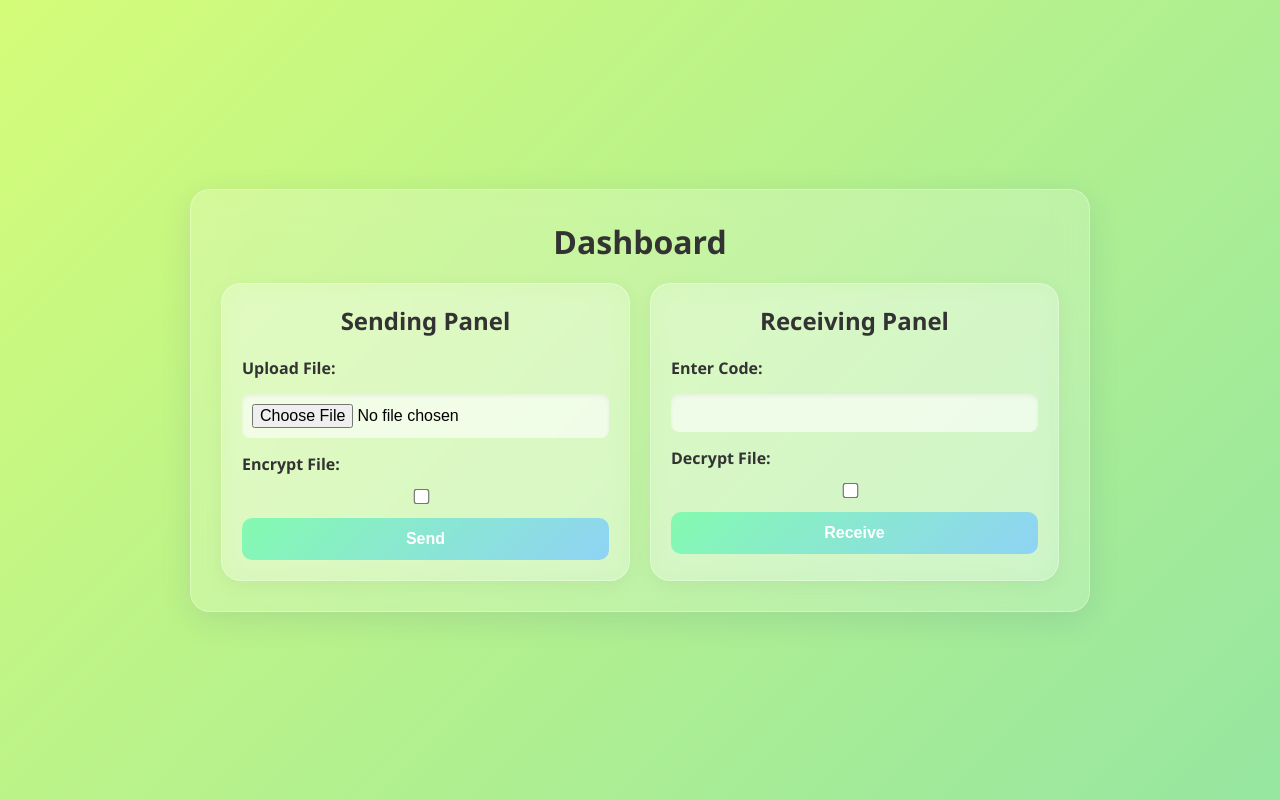
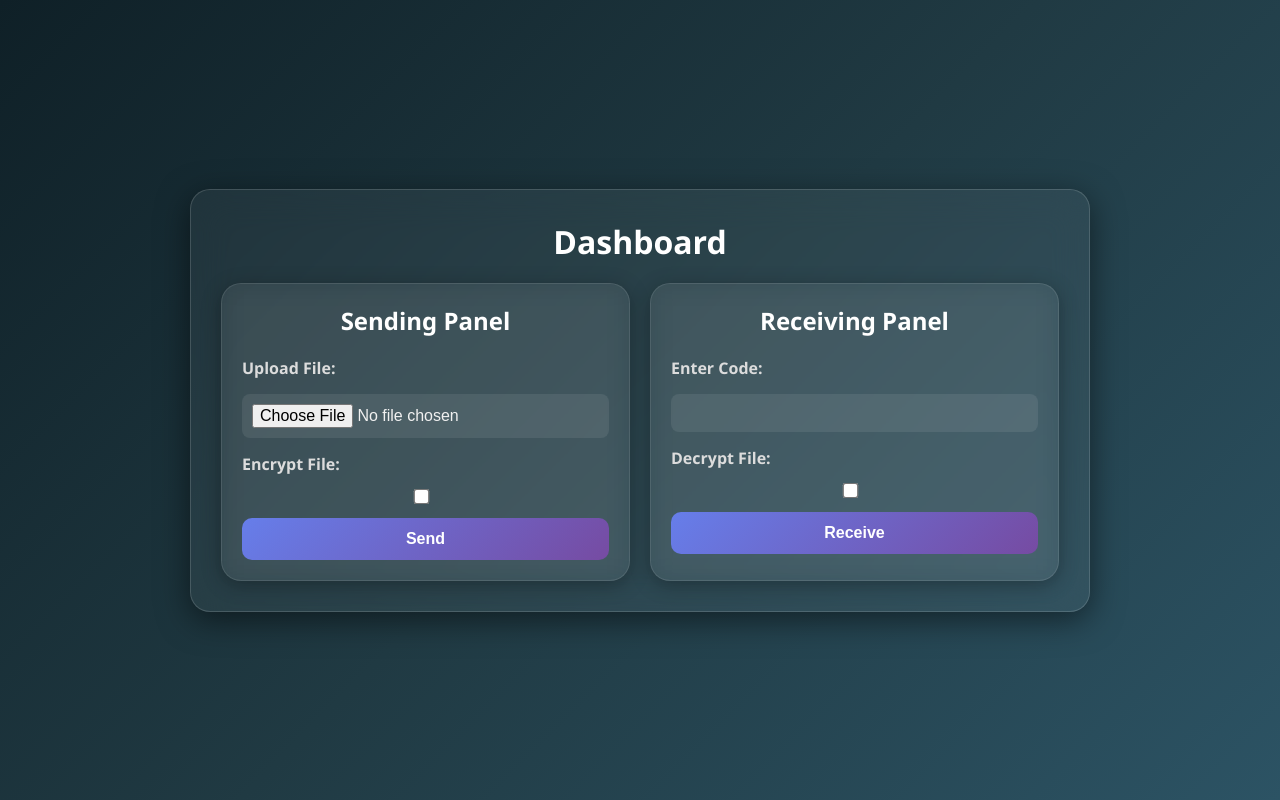
Before and after one commit to abdul-rafeh-91/ZK-File-Sharing, a Flask app: page /dashboard in a window 1280 px wide. Run offline with Flask 3, Linux system fonts and the light colour scheme; the visitor is signed in with stand-in values (Sample User, id 1).

Commit message:
Css updated

```diff
--- a/static/css/style.css
+++ b/static/css/style.css
@@ -7,31 +7,32 @@
 
 body {
     font-family: 'Segoe UI', Tahoma, Geneva, Verdana, sans-serif;
-    background: linear-gradient(135deg, #d4fc79, #96e6a1);
+    background: linear-gradient(135deg, #0f2027, #203a43, #2c5364);
     min-height: 100vh;
     display: flex;
     justify-content: center;
     align-items: center;
     padding: 20px;
+    color: #f1f1f1;
 }
 
 /* Container Styling */
 .container {
     width: 100%;
     max-width: 900px;
-    background: rgba(255, 255, 255, 0.2);
+    background: rgba(255, 255, 255, 0.05);
     border-radius: 20px;
     padding: 30px;
-    backdrop-filter: blur(15px);
-    -webkit-backdrop-filter: blur(15px);
-    border: 1px solid rgba(255, 255, 255, 0.3);
-    box-shadow: 0 8px 32px rgba(31, 38, 135, 0.1);
+    backdrop-filter: blur(18px);
+    -webkit-backdrop-filter: blur(18px);
+    border: 1px solid rgba(255, 255, 255, 0.15);
+    box-shadow: 0 8px 32px rgba(0, 0, 0, 0.5);
 }
 
 /* Headings */
 h1, h2, h3 {
     text-align: center;
-    color: #333;
+    color: #ffffff;
     margin-bottom: 20px;
 }
 
@@ -45,7 +46,7 @@ form {
 
 label {
     font-weight: 600;
-    color: #333;
+    color: #dcdcdc;
 }
 
 input[type="text"],
@@ -55,11 +56,19 @@ input[type="file"] {
     font-size: 16px;
     border: none;
     border-radius: 8px;
-    background: rgba(255, 255, 255, 0.6);
-    box-shadow: inset 0 2px 4px rgba(0, 0, 0, 0.05);
+    background: rgba(255, 255, 255, 0.08);
+    color: #f1f1f1;
     outline: none;
+    transition: background 0.3s;
 }
 
+input[type="text"]:focus,
+input[type="password"]:focus,
+input[type="file"]:focus {
+    background: rgba(255, 255, 255, 0.12);
+}
+
+/* Checkbox */
 input[type="checkbox"] {
     transform: scale(1.2);
     margin-right: 8px;
@@ -71,7 +80,7 @@ button {
     font-size: 16px;
     font-weight: bold;
     color: #fff;
-    background: linear-gradient(135deg, #84fab0, #8fd3f4);
+    background: linear-gradient(135deg, #667eea, #764ba2);
     border: none;
     border-radius: 10px;
     cursor: pointer;
@@ -79,7 +88,7 @@ button {
 }
 
 button:hover {
-    background: linear-gradient(135deg, #8fd3f4, #84fab0);
+    background: linear-gradient(135deg, #764ba2, #667eea);
     transform: scale(1.05);
 }
 
@@ -94,12 +103,12 @@ button:hover {
 .sending-panel,
 .receiving-panel {
     flex: 1;
-    background: rgba(255, 255, 255, 0.2);
+    background: rgba(255, 255, 255, 0.06);
     backdrop-filter: blur(14px);
     border-radius: 20px;
     padding: 20px;
-    border: 1px solid rgba(255, 255, 255, 0.3);
-    box-shadow: 0 4px 20px rgba(0, 0, 0, 0.05);
+    border: 1px solid rgba(255, 255, 255, 0.1);
+    box-shadow: 0 4px 20px rgba(0, 0, 0, 0.3);
     transition: transform 0.3s ease;
 }
 
@@ -112,24 +121,24 @@ button:hover {
 .code-display {
     margin-top: 25px;
     text-align: center;
-    background: rgba(255, 255, 255, 0.15);
+    background: rgba(255, 255, 255, 0.08);
     border-radius: 16px;
     padding: 15px;
-    color: #333;
+    color: #f1f1f1;
     font-weight: bold;
     backdrop-filter: blur(10px);
 }
 
 /* Error Message */
 .error-message {
-    color: red;
+    color: #ff6b6b;
     text-align: center;
     font-weight: bold;
 }
 
 /* Links */
 a {
-    color: #007BFF;
+    color: #82b1ff;
     text-decoration: none;
     transition: 0.2s;
 }
```
